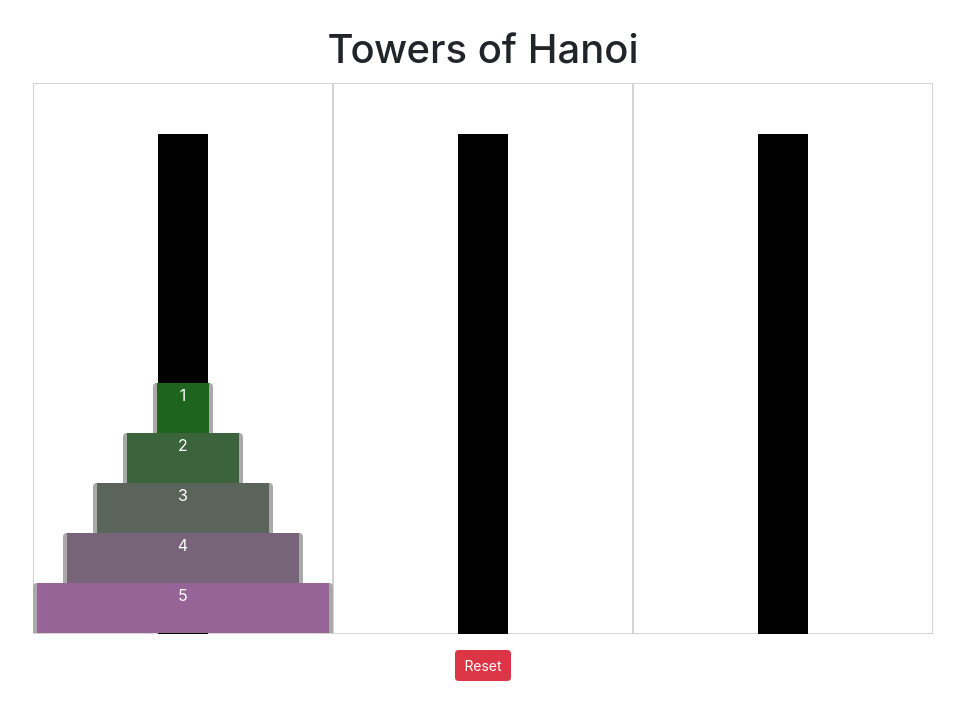
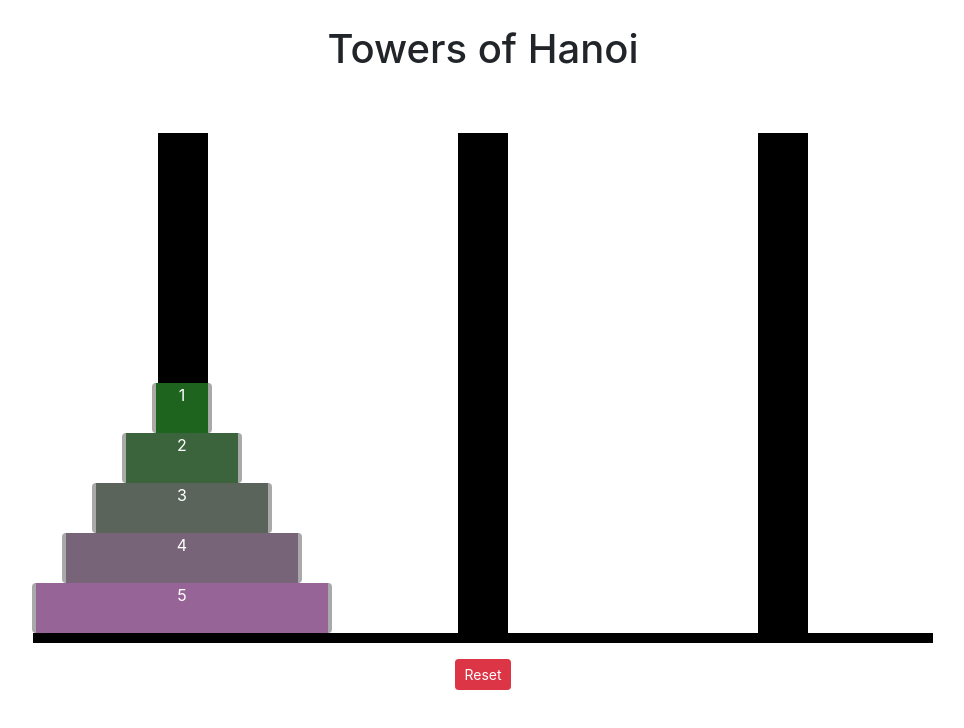
Before and after one commit to curtisyungen/tower-of-hanoi, a React (Create React App) app: page / in a window 1280 px wide. Shown: the top 728 px of the page, without its empty margins (157-1121 px from the left). Built offline with nearby package versions, Linux system fonts and the light colour scheme.

Commit message:
Add files via upload

```diff
--- a/src/components/ring.js
+++ b/src/components/ring.js
@@ -15,8 +15,7 @@ const Ring = ({ ringId, vertPosition, tower, clickRing }) => {
                 backgroundColor: `rgb(${ringId * 30}, 100, ${ringId * 30})`,
                 borderLeft: "4px solid darkgray",
                 borderRight: "4px solid darkgray",
-                borderTopLeftRadius: "4px",
-                borderTopRightRadius: "4px",
+                borderRadius: "4px",
                 bottom: `${(vertPosition * 50)}px`,
                 color: "white",
                 cursor: "pointer",
--- a/src/components/tower.js
+++ b/src/components/tower.js
@@ -12,9 +12,8 @@ const Tower = ({ id, towerId, rings = [] }) => {
             id={`towerWrapper${id+1}`}
             className="towerWrapper"
             style={{
-                border: "1px solid lightgray",
+                borderBottom: "10px solid black",
                 display: "inline-block",
-                height: "551px",
                 position: "relative",
                 width: "300px",
             }}
```
